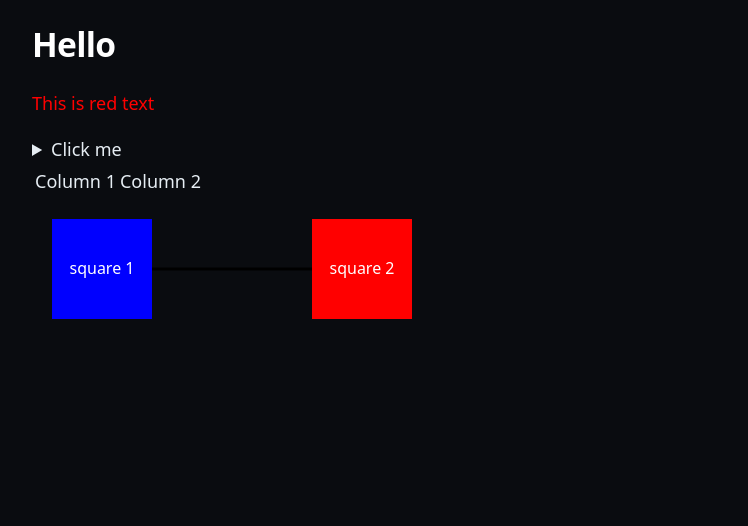
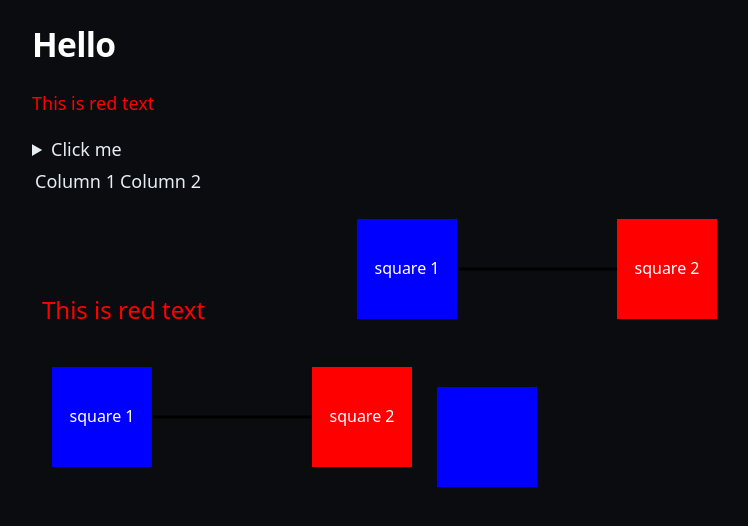
Before and after one commit to BBBB-44/_Codex, a Jekyll site: the page built from Inline_html_test.md, in a window 1280 px wide. Shown: the top 526 px of the page, without its empty margins (108-856 px from the left). Built offline with Jekyll 4.4.1, drawn with Linux system fonts in a browser that asks for light colours; our own code applies the rules of GitHub Pages for plain Markdown files.

Commit message:
Add multiple SVG elements to Inline_html_test.md

```diff
--- a/Inline_html_test.md
+++ b/Inline_html_test.md
@@ -15,6 +15,12 @@ Hidden content here.
   </tr>
 </table>
 
+
+<svg width="300" height="50" xmlns="http://www.w3.org/2000/svg">
+  <text x="10" y="30" fill="red" font-size="24">
+    This is red text
+  </text>
+</svg>
 
 <svg width="400" height="140" xmlns="http://www.w3.org/2000/svg">
 
@@ -46,3 +52,12 @@ Hidden content here.
   </text>
 
 </svg>
+
+
+
+<svg width="400" height="140" xmlns="http://www.w3.org/2000/svg"><line x1="120" y1="70" x2="280" y2="70" stroke="black" stroke-width="3"/><rect x="20" y="20" width="100" height="100" fill="blue"/><rect x="280" y="20" width="100" height="100" fill="red"/><text x="70" y="75" font-size="16" text-anchor="middle" fill="white">square 1</text><text x="330" y="75" font-size="16" text-anchor="middle" fill="white">square 2</text></svg>
+
+
+<svg width="100" height="100">
+  <rect width="100" height="100" fill="blue"/>
+</svg>
```
